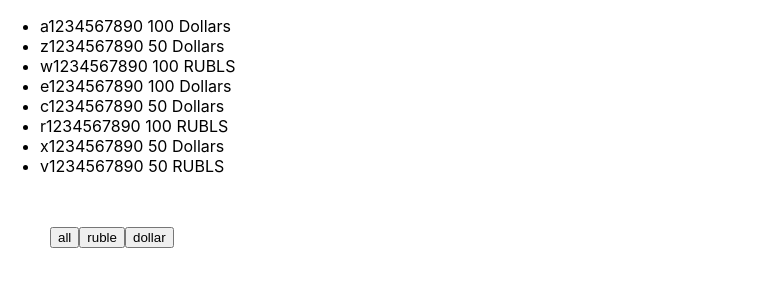
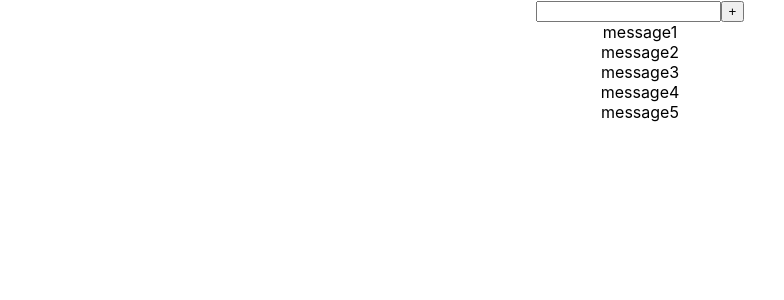
Before and after one commit to AnnaRalew/micro-components, a React (Create React App) app: page / in a window 1280 px wide. Shown: the top 300 px of the page, without its empty margins (0-784 px from the left). Built offline with nearby package versions, Linux system fonts and the light colour scheme.

Commit message:
Add FullInput component

```diff
--- a/src/App.tsx
+++ b/src/App.tsx
@@ -5,21 +5,22 @@ import {Footer} from "./site/Footer";
 import {Body} from "./site/Body";
 import {NewComponent} from "./components/NewComponent";
 import {Button} from "./components/Button";
+import {FullInput} from "./components/FullInput";
 
 type filterType = 'all' | 'ruble' | 'dollar'
 function App() {
-    const [money, setMoney] = useState([
-                                           { banknots: 'Dollars', value: 100, number: ' a1234567890' },
-                                           { banknots: 'Dollars', value: 50, number: ' z1234567890' },
-                                           { banknots: 'RUBLS', value: 100, number: ' w1234567890' },
-                                           { banknots: 'Dollars', value: 100, number: ' e1234567890' },
-                                           { banknots: 'Dollars', value: 50, number: ' c1234567890' },
-                                           { banknots: 'RUBLS', value: 100, number: ' r1234567890' },
-                                           { banknots: 'Dollars', value: 50, number: ' x1234567890' },
-                                           { banknots: 'RUBLS', value: 50, number: ' v1234567890' },
-                                       ])
-
-    const [filter, setFilter] = useState('all')
+    // const [money, setMoney] = useState([
+    //                                        { banknots: 'Dollars', value: 100, number: ' a1234567890' },
+    //                                        { banknots: 'Dollars', value: 50, number: ' z1234567890' },
+    //                                        { banknots: 'RUBLS', value: 100, number: ' w1234567890' },
+    //                                        { banknots: 'Dollars', value: 100, number: ' e1234567890' },
+    //                                        { banknots: 'Dollars', value: 50, number: ' c1234567890' },
+    //                                        { banknots: 'RUBLS', value: 100, number: ' r1234567890' },
+    //                                        { banknots: 'Dollars', value: 50, number: ' x1234567890' },
+    //                                        { banknots: 'RUBLS', value: 50, number: ' v1234567890' },
+    //                                    ])
+    //
+    // const [filter, setFilter] = useState('all')
 
     // const [students, setStudents] = useState([
     //                                              {id: 1, name: "James", age: 8},
@@ -45,17 +46,28 @@ function App() {
     //         setA(++a)
     //     }
     // }
-    const onClickFilterHandler = (value: filterType) => {
-        setFilter(value)
+    // const onClickFilterHandler = (value: filterType) => {
+    //     setFilter(value)
+    // }
+    //
+    // let currentMoney = money
+    // if(filter === 'ruble') {
+    //     currentMoney = currentMoney.filter((m)=> m.banknots === 'RUBLS')
+    // } if(filter === 'dollar') {
+    //     currentMoney = currentMoney.filter((m)=> m.banknots === 'Dollars')
+    // }
+
+    const [message, setMessage] = useState([
+                                               {message: 'message1'},
+                                               {message: 'message2'},
+                                               {message: 'message3'},
+                                               {message: 'message4'},
+                                               {message: 'message5'}
+                                           ])
+    const addMessage = (title: string) => {
+        let newMessage = {message: title}
+        setMessage([newMessage, ...message])
     }
-
-    let currentMoney = money
-    if(filter === 'ruble') {
-        currentMoney = currentMoney.filter((m)=> m.banknots === 'RUBLS')
-    } if(filter === 'dollar') {
-        currentMoney = currentMoney.filter((m)=> m.banknots === 'Dollars')
-    }
-
 
   return (
    <>
@@ -67,21 +79,32 @@ function App() {
        {/*<h1>{a}</h1>*/}
        {/*<Button name={"Increment"} onClickHandler={()=>onClickHandler("Increment")}/>*/}
        {/*<Button name={"Reset"} onClickHandler={()=>onClickHandler("Reset")}/>*/}
-       <ul>
-           {currentMoney.map((m, index) =>{return (
-               <li>
-                   <span> {m.number} </span>
-                   <span> {m.value} </span>
-                   <span> {m.banknots} </span>
-               </li>
-           )})}
-       </ul>
-       <div style={{margin: '50px'}}>
-           <Button onClickHandler={()=>onClickFilterHandler('all')} name={'all'}/>
-           <Button onClickHandler={()=>onClickFilterHandler('ruble')} name={'ruble'}/>
-           <Button onClickHandler={()=>onClickFilterHandler('dollar')} name={'dollar'}/>
+       {/*<ul>*/}
+       {/*    {currentMoney.map((m, index) =>{return (*/}
+       {/*        <li>*/}
+       {/*            <span> {m.number} </span>*/}
+       {/*            <span> {m.value} </span>*/}
+       {/*            <span> {m.banknots} </span>*/}
+       {/*        </li>*/}
+       {/*    )})}*/}
+       {/*</ul>*/}
+       {/*<div style={{margin: '50px'}}>*/}
+       {/*    <Button onClickHandler={()=>onClickFilterHandler('all')} name={'all'}/>*/}
+       {/*    <Button onClickHandler={()=>onClickFilterHandler('ruble')} name={'ruble'}/>*/}
+       {/*    <Button onClickHandler={()=>onClickFilterHandler('dollar')} name={'dollar'}/>*/}
+       {/*</div>*/}
+
+
+       <div className="App">
+           <div>
+               <FullInput addMessage={addMessage}/>
+           </div>
+           {message.map((el, index) => {
+               return (
+                   <div key={index}>{el.message}</div>
+               )
+           })}
        </div>
-
    </>
   );
 }
--- /dev/null
+++ b/src/components/FullInput.tsx
@@ -0,0 +1,23 @@
+import {useState} from "react";
+import {Input} from "./Input";
+import {Button} from "./Button";
+
+type FullInputType = {
+    addMessage: (title: string) => void
+}
+
+export const FullInput = (props: FullInputType) => {
+    const [title, setTitle] = useState("")
+
+    const addMessage = () => {
+        props.addMessage(title.trim())
+        setTitle("")
+    }
+
+    return (
+        <>
+            <Input title={title} setTitle={setTitle}/>
+            <Button name={"+"} onClickHandler={addMessage}/>
+        </>
+    )
+}
--- /dev/null
+++ b/src/components/Input.tsx
@@ -0,0 +1,15 @@
+import {ChangeEventHandler} from "react";
+
+type InputType = {
+    setTitle: (title: string) => void
+    title: string
+}
+export const Input = (props: InputType) => {
+
+    const onchangeTitleHandler = (e: React.ChangeEvent<HTMLInputElement>) => {
+        props.setTitle(e.currentTarget.value)
+    }
+    return (
+        <input type="text" value={props.title} onChange={onchangeTitleHandler}/>
+    )
+}
```
